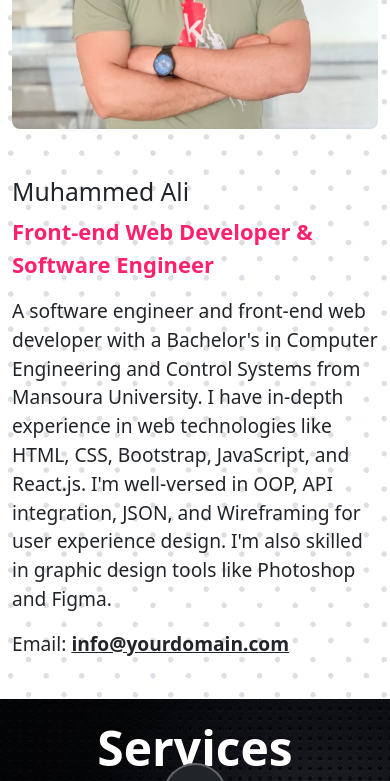
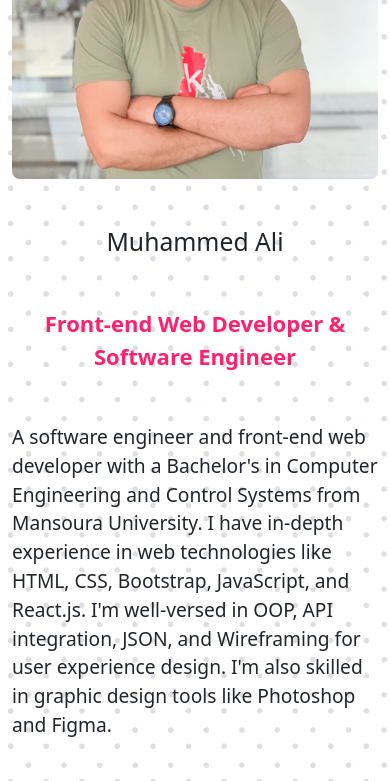
Before and after one commit to Mohamed-ben-Ali/Bootstrap-Project-Route, a plain HTML site: page index.html in a window 390 px wide. Shown: the part 1166-1947 px from the top of the page. Drawn offline with Linux system fonts and the light colour scheme.

Commit message:
All Done

```diff
--- a/assets/css/style.css
+++ b/assets/css/style.css
@@ -34,7 +34,8 @@
         }
         @media (max-width:490px) {
             .section-title h3{
-                margin: 50px 0;
+                margin-top: 50px;
+                margin-bottom: 30px !important;
             }
             }
 
@@ -92,12 +93,23 @@ transition: all 1s;
     position: relative;
 }
 #about p{
-    font-size:1.2rem;
+    margin-top: 50px;
+    font-size: 1.2rem;
 }
 #about .about-p{
     color: var(--main-color);
     font-weight: bolder;
     font-size: 22px;
+}
+@media (max-width:676px) {
+    .text-start{
+        text-align: center !important;
+    }
+}
+@media (max-width:676px) {
+    .text-start .desc-p{
+        text-align: start !important;
+    }
 }
 /* END ABOUT */
 /* START SERVICES */
--- a/index.html
+++ b/index.html
@@ -86,7 +86,7 @@
           <div class="text-start">
             <h2>Muhammed Ali</h2>
             <p class="about-p">Front-end Web Developer & Software Engineer</p>
-            <p class="">
+            <p class="desc-p">
               A software engineer and front-end web developer with a
               Bachelor's in Computer Engineering and Control Systems from
               Mansoura University. I have in-depth experience in web
```
